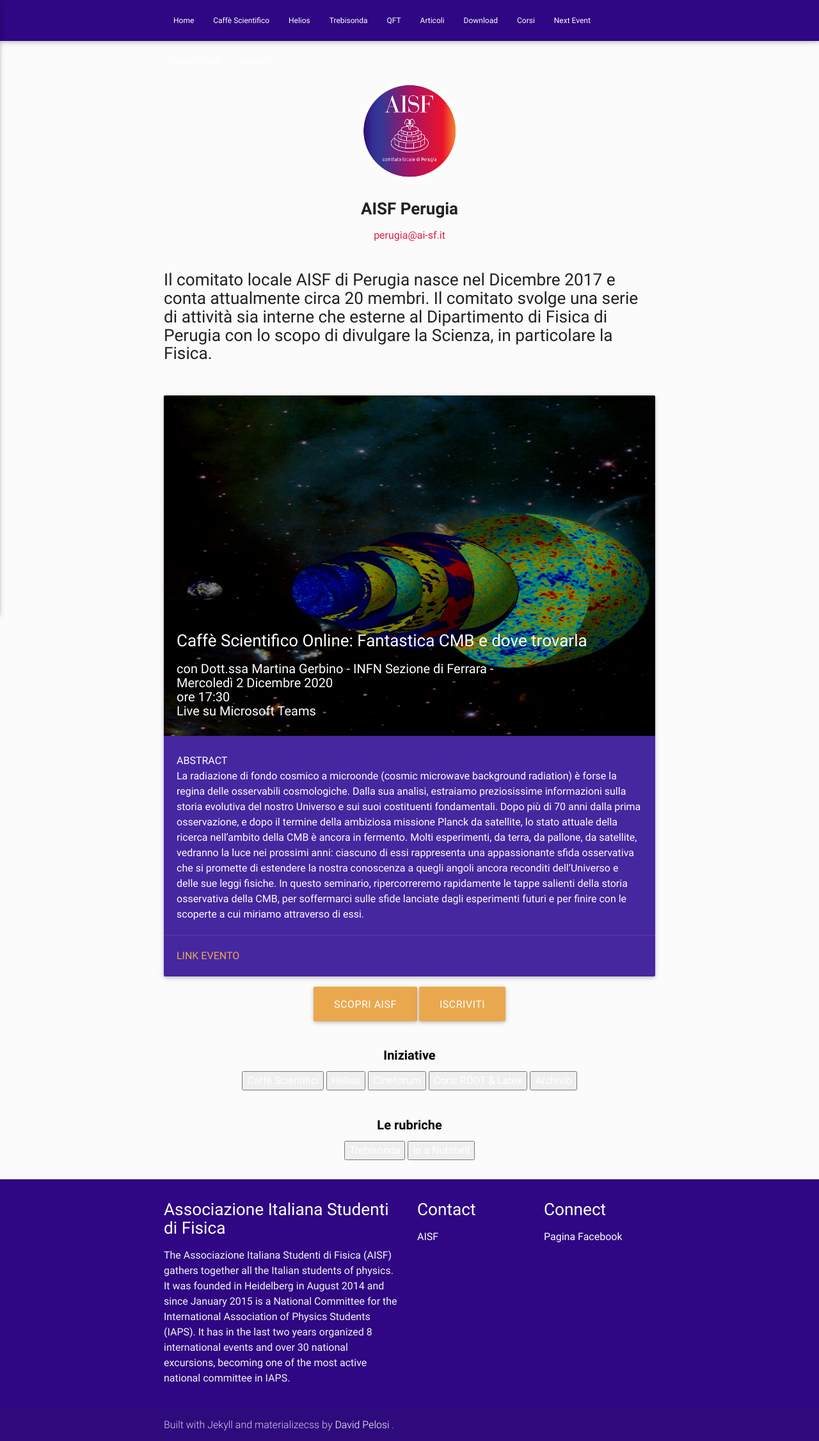
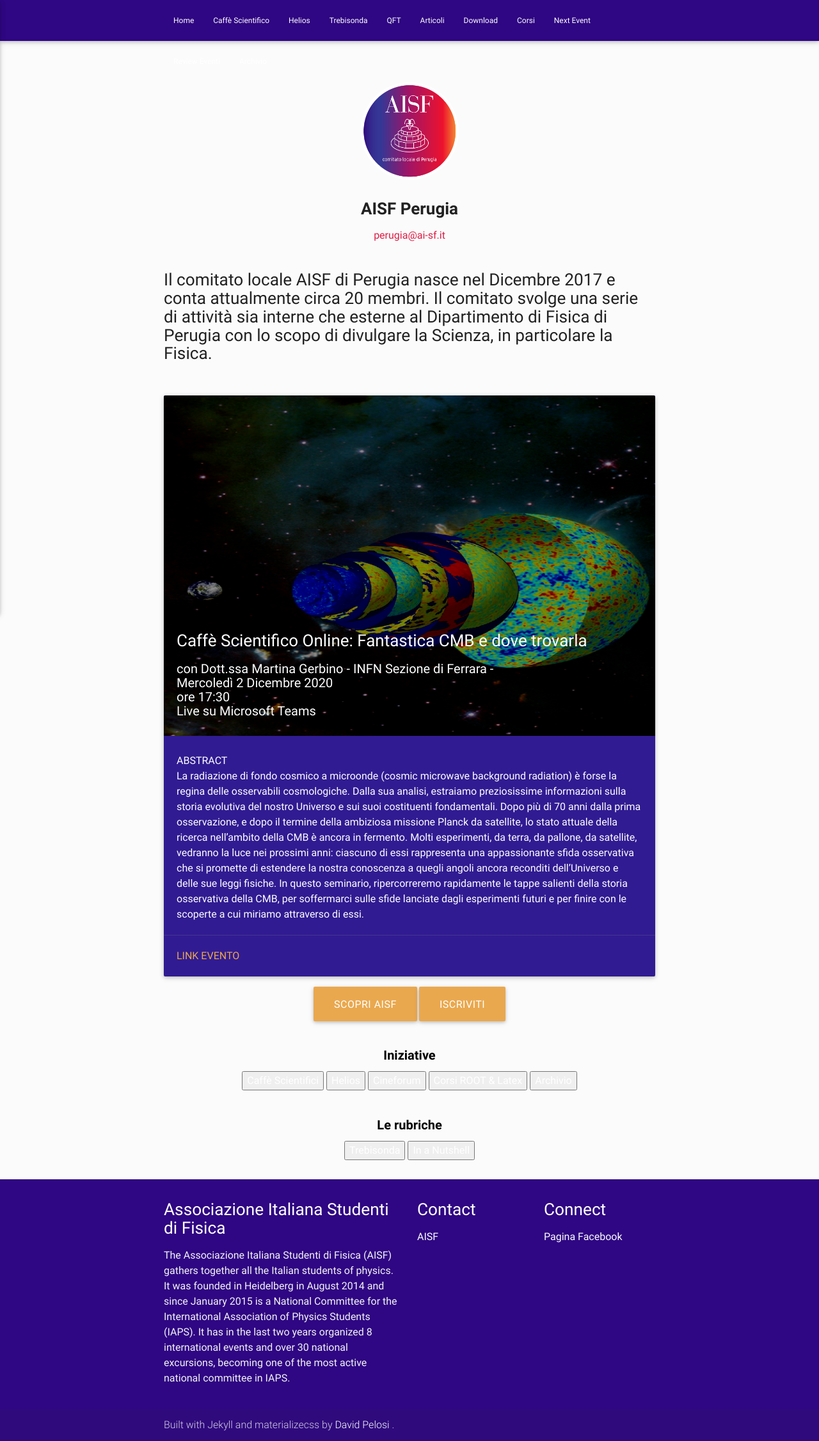
Before and after one commit to ai-sf/aisf_perugia, a Jekyll site: the page built from index.html, in a window 1280 px wide. Shown: the whole page at 64% size. Built offline with Jekyll 4.4.1, drawn with Linux system fonts in a browser that asks for light colours; nearby versions of some CDN libraries.

Commit message:
Update index.html

```diff
--- a/index.html
+++ b/index.html
@@ -24,7 +24,7 @@ img: Aisfpg
 
   <!-- <div class="col s12 m7"> -->
 <div class="col s9">
-    <div class="card  deep-purple darken-3">
+    <div class="card  deep-purple darken-4">
       <div class="card-image">
         <img src="/perugia/GerbinoAISF.png">
         <span class="card-title">
```
